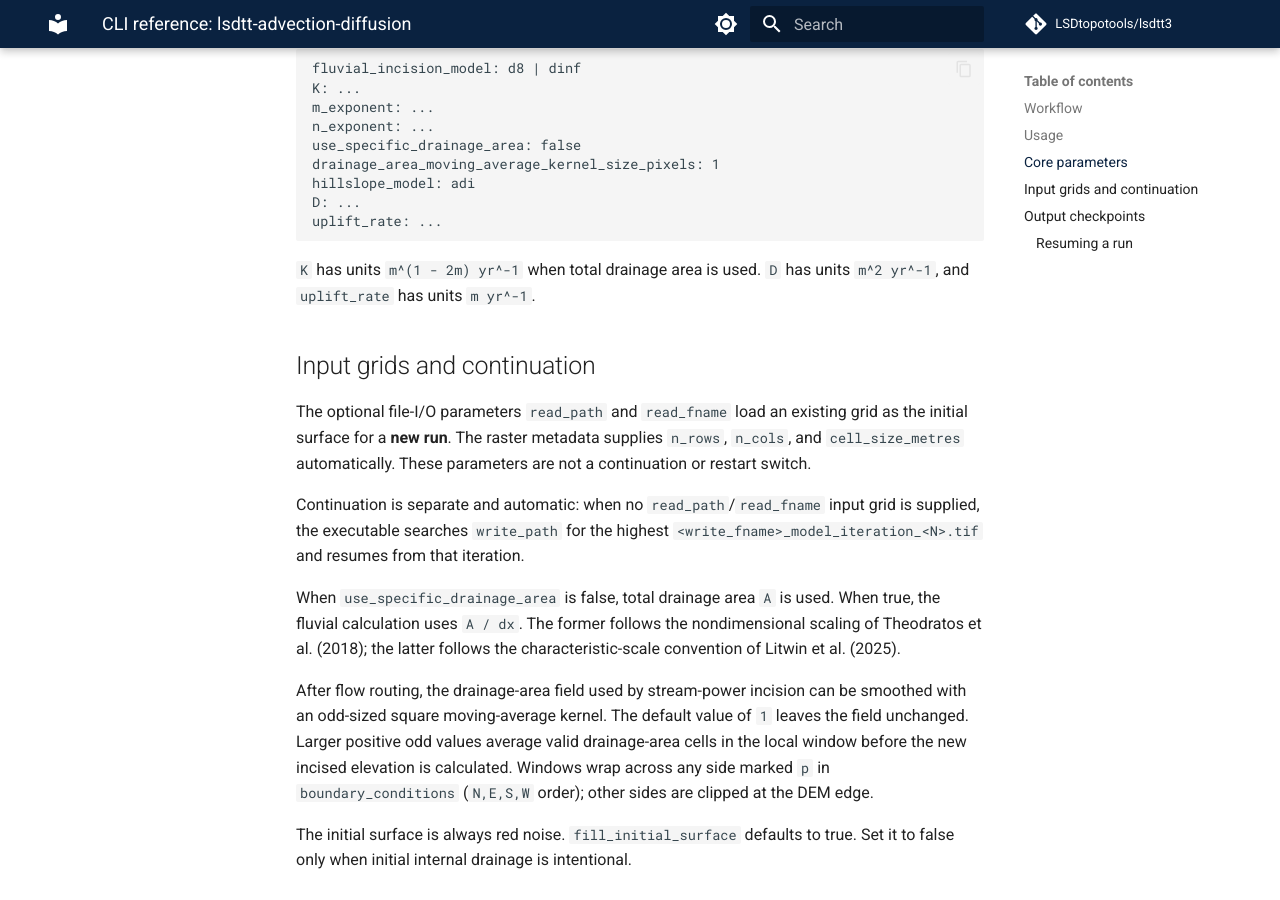
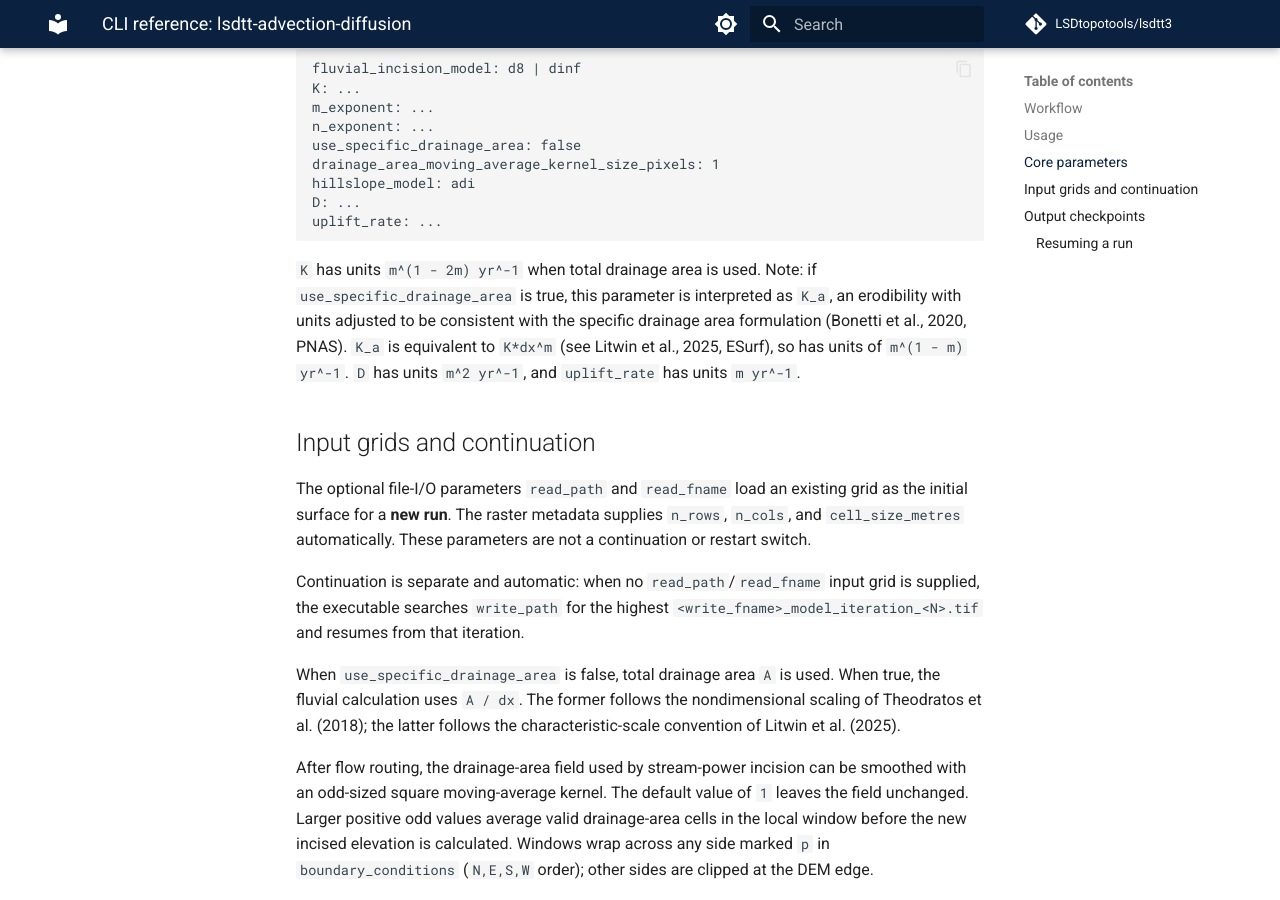
Before and after one commit to LSDtopotools/lsdtt3, an MkDocs documentation site: the page built from docs/cli_reference/cli_reference_lsdtt_advection_diffusion.md, in a window 1280 px wide and 900 px high, scrolled down 1128 px. Built offline with MkDocs 1.6.1 and Material for MkDocs 9.7.7, drawn with Linux system fonts in a browser that asks for light colours; comment, search, counter and statistics services are not loaded.

Commit message:
Clarified interpretation of K in lsdtt-advection-diffusion (this becomes K_a with different untis when specific draiange area mode is on)

````diff
--- a/docs/cli_reference/cli_reference_lsdtt_advection_diffusion.md
+++ b/docs/cli_reference/cli_reference_lsdtt_advection_diffusion.md
@@ -49,8 +49,13 @@ D: ...
 uplift_rate: ...
 ```
 
-`K` has units `m^(1 - 2m) yr^-1` when total drainage area is used. `D` has
-units `m^2 yr^-1`, and `uplift_rate` has units `m yr^-1`.
+`K` has units `m^(1 - 2m) yr^-1` when total drainage area is used. Note: if
+`use_specific_drainage_area` is true, this parameter is interpreted as `K_a`,
+an erodibility with units adjusted to be consistent with the specific drainage
+area formulation (Bonetti et al., 2020, PNAS). `K_a` is equivalent to
+`K*dx^m` (see Litwin et al., 2025, ESurf), so has units of
+`m^(1 - m) yr^-1`. `D` has units `m^2 yr^-1`, and `uplift_rate` has units
+`m yr^-1`.
 
 ## Input grids and continuation
 
````
Also changed, not shown: 1 other file.
